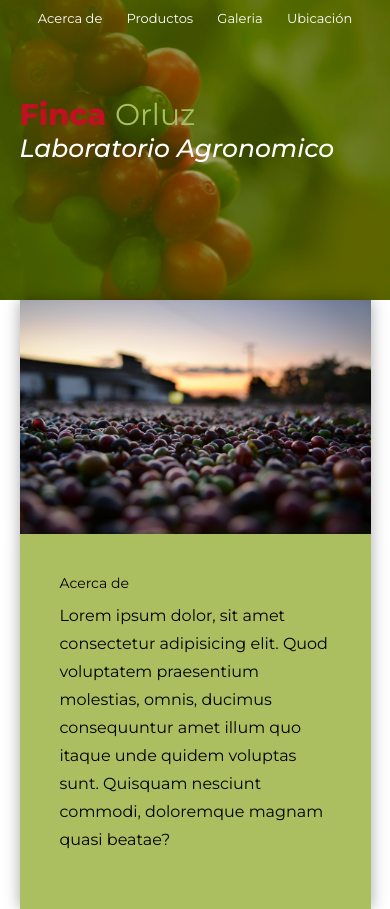
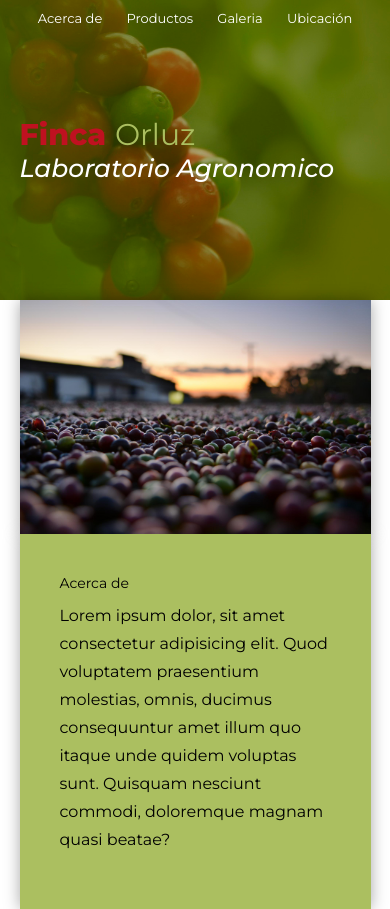
Before and after one commit to SamirGallego/TallerF.github.io, a plain HTML site: page index.html in a window 390 px wide. Shown: the top 909 px of the page. Drawn offline with Linux system fonts and the light colour scheme.

Commit message:
Update estilos.css

```diff
--- a/css/estilos.css
+++ b/css/estilos.css
@@ -392,7 +392,7 @@ footer .copyright {
   }
     header .contenedor .textos {
     position: relative;
-     top:20%
+     top:80px
   }
 
   .main .acerca-de article h3 {
```
